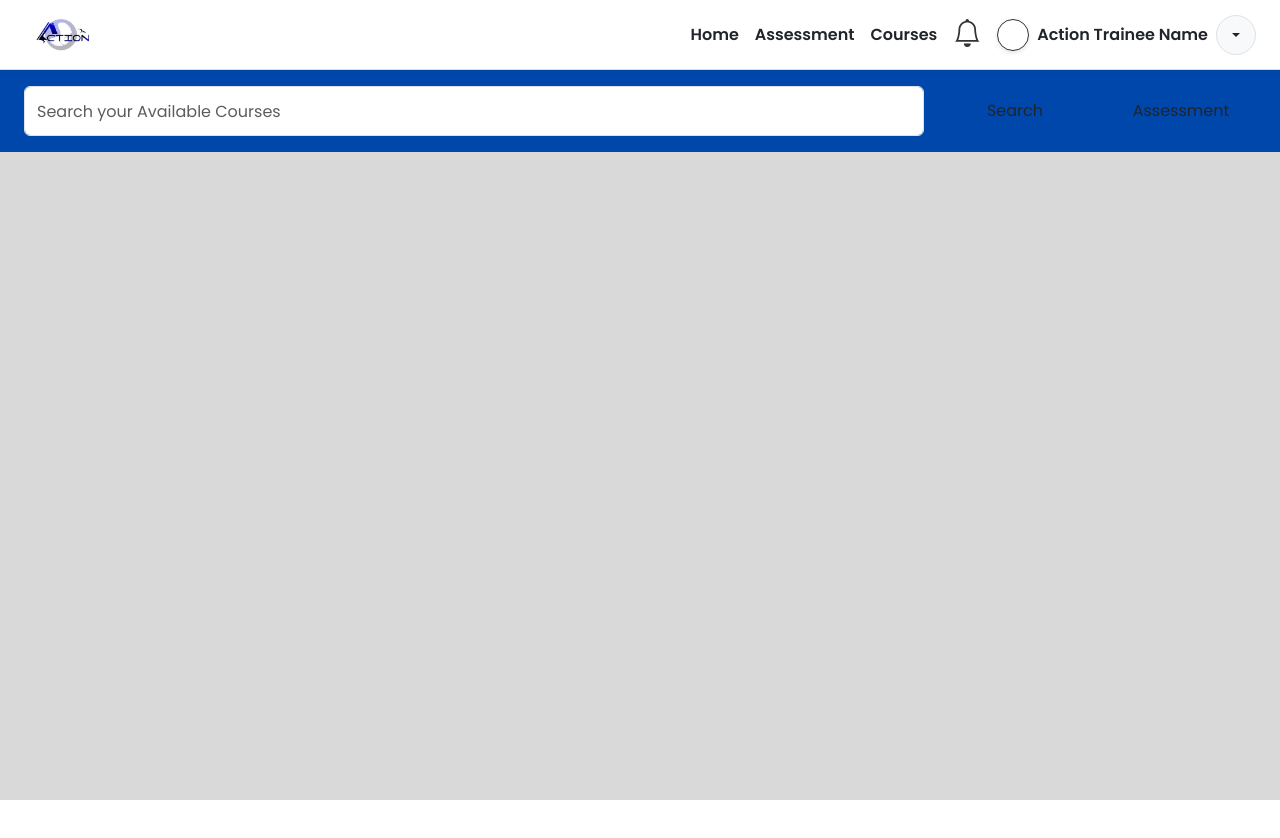
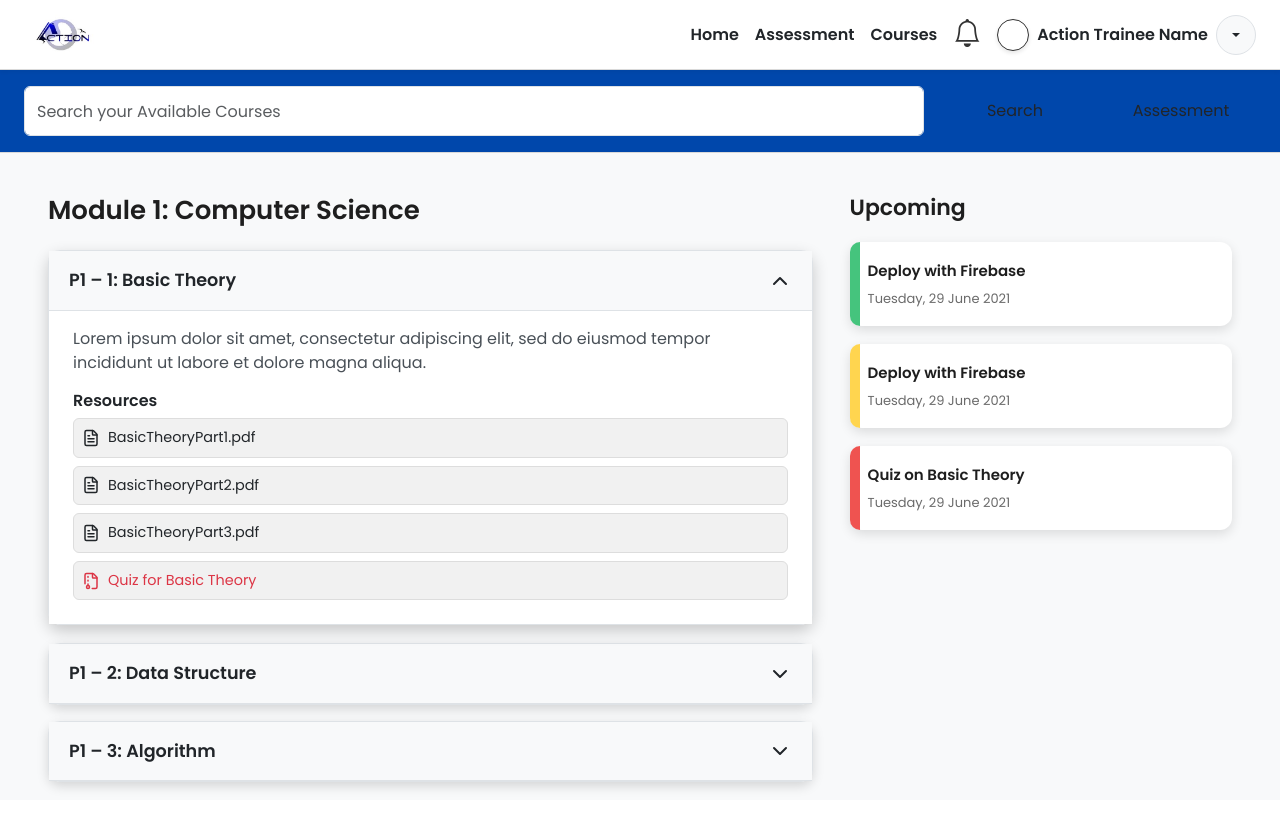
Before and after one commit to kyleramirez143/ACTION_LMS, a React (Vite) app in the folder frontend/lms-proj/: page /modules in a window 1280 px wide. Shown: the top 838 px of the page. After the commit the page ends 800 px from the top, so only its background shows below. Built offline with nearby package versions, Linux system fonts and the light colour scheme.

Commit message:
fixed module accordion and upcoming panels

```diff
--- a/frontend/lms-proj/index.html
+++ b/frontend/lms-proj/index.html
@@ -10,5 +10,6 @@
   <body>
     <div id="root"></div>
     <script type="module" src="/src/main.jsx"></script>
+    <script src="https://cdn.jsdelivr.net/npm/bootstrap@5.3.2/dist/js/bootstrap.bundle.min.js"></script>
   </body>
 </html>
--- a/frontend/lms-proj/src/App.css
+++ b/frontend/lms-proj/src/App.css
@@ -18,14 +18,15 @@
 
 /* Global reset and layout */
 html, body, #root {
+  font-family: 'Poppins', sans-serif;
   height: 100%;
   margin: 0;
   padding: 0;
-  font-family: 'Poppins', sans-serif;
-  background-color: #D9D9D9;
-  /* overflow: hidden; */
-  box-sizing: border-box;
+  background-color: #f8f9fa;
+  overflow-x: hidden;
+  overflow-y: auto;
 }
+
 
 /* Ensure all elements respect box sizing */
 *, *::before, *::after {
--- a/frontend/lms-proj/src/App.jsx
+++ b/frontend/lms-proj/src/App.jsx
@@ -4,6 +4,7 @@
 import Course from "./Components/Course";
 import Navbar from "./Components/Navbar";
 import LoginPage from "./Components/LoginPage";
+import ModuleScreen from "./components/ModuleScreen";
 import "./App.css";
 import "bootstrap/dist/css/bootstrap.min.css";
 import "bootstrap-icons/font/bootstrap-icons.css";
@@ -11,7 +12,7 @@
 
 function AppContent() {
   const location = useLocation();
-  const hideNavbar = location.pathname === "/login";
+  const hideNavbar = location.pathname === "/";
 
   return (
     <>
@@ -19,8 +20,9 @@
 
       <div className="full-screen">
         <Routes>
-          <Route path="/login" element={<LoginPage />} />
-          <Route path="/" element={<Assessment />} />
+          <Route path="/" element={<LoginPage />} />
+          <Route path="/modules" element={<ModuleScreen />} />
+          <Route path="/assessment" element={<Assessment />} />
           <Route path="/course" element={<Course />} />
         </Routes>
       </div>
--- a/frontend/lms-proj/src/components/LoginPage.css
+++ b/frontend/lms-proj/src/components/LoginPage.css
@@ -162,7 +162,7 @@
     .eye-icon {
     position: absolute;
     right: 12px;
-    top: 58%;
+    top: 50%;
     transform: translateY(-50%);
     cursor: pointer;
     color: #888;
--- a/frontend/lms-proj/src/components/ModuleAccordion.jsx
+++ b/frontend/lms-proj/src/components/ModuleAccordion.jsx
@@ -1,5 +1,6 @@
 import React, { useState } from "react";
 import { FileText, FileArchive, ChevronUp, ChevronDown } from "lucide-react";
+
 
 export default function ModuleAccordion() {
   const [openIndex, setOpenIndex] = useState(0);
@@ -10,22 +11,36 @@
 
   const sections = [
     {
-      title: "P1 - 1: Basic Theory",
-      content: (
-        <ul className="resource-list">
-          <li><FileText size={18}/> BasicTheory.part1.pdf</li>
-          <li><FileText size={18}/> Basic Theory part2.pdf</li>
-          <li><FileText size={18}/> Basic Theory part3.pdf</li>
-          <li><FileArchive size={18}/> Quiz for Basic Theory</li>
-        </ul>
-      )
-    },
+    title: "P1 – 1: Basic Theory",
+    content: (
+      <>
+        <p className="accordion-description">
+          Lorem ipsum dolor sit amet, consectetur adipiscing elit, sed do eiusmod tempor incididunt ut labore et dolore magna aliqua.
+        </p>
+        <h6 className="resource-heading">Resources</h6>
+        <div className="resources-container">
+          <a href="#" className="resource-item" target="_blank" rel="noopener noreferrer">
+            <FileText size={18} /> BasicTheoryPart1.pdf
+          </a>
+          <a href="#" className="resource-item" target="_blank" rel="noopener noreferrer">
+            <FileText size={18} /> BasicTheoryPart2.pdf
+          </a>
+          <a href="#" className="resource-item" target="_blank" rel="noopener noreferrer">
+            <FileText size={18} /> BasicTheoryPart3.pdf
+          </a>
+          <a href="#" className="resource-item quiz-link" target="_blank" rel="noopener noreferrer">
+            <FileArchive size={18} /> Quiz for Basic Theory
+          </a>
+        </div>
+      </>
+    )
+  },
     {
-      title: "P1 - 2: Data Structure",
+      title: "P1 – 2: Data Structure",
       content: <p className="no-res">No resources available yet.</p>
     },
     {
-      title: "P1 - 3: Algorithm",
+      title: "P1 – 3: Algorithm",
       content: <p className="no-res">No resources available yet.</p>
     }
   ];
@@ -33,12 +48,11 @@
   return (
     <div className="accordion-wrapper">
       {sections.map((sec, i) => (
-        <div key={i} className="accordion-card">
+        <div key={i} className={`accordion-card ${openIndex === i ? "active" : ""}`}>
           <div className="accordion-header" onClick={() => toggle(i)}>
-            <span>{sec.title}</span>
+            <span className="accordion-title">{sec.title}</span>
             {openIndex === i ? <ChevronUp /> : <ChevronDown />}
           </div>
-
           {openIndex === i && (
             <div className="accordion-content">{sec.content}</div>
           )}
--- a/frontend/lms-proj/src/components/ModuleScreen.jsx
+++ b/frontend/lms-proj/src/components/ModuleScreen.jsx
@@ -1,20 +1,21 @@
+import React from "react";
 import ModuleAccordion from "./ModuleAccordion";
 import UpcomingPanel from "./UpcomingPanel";
 import "./modules.css";
 
 export default function ModuleScreen() {
   return (
-    <div className="screen-wrapper">
-      <TopNav />
+    <div className="module-container">
+      {/* LEFT: Accordion */}
+      <div className="module-left">
+        <div className="module-title">Module 1: Computer Science</div>
+        <ModuleAccordion />
+      </div>
 
-      <div className="module-container">
-        <div className="module-left">
-          <h1 className="module-title">Module 1: Computer Science</h1>
-          <ModuleAccordion />
-        </div>
-
-        <div className="module-right">
-          <h2 className="upcoming-title">Upcoming</h2>
+      {/* RIGHT: Upcoming Panel */}
+      <div className="module-right">
+        <div className="upcoming-title">Upcoming</div>
+        <div className="upcoming-wrapper">
           <UpcomingPanel />
         </div>
       </div>
--- a/frontend/lms-proj/src/components/Navbar.jsx
+++ b/frontend/lms-proj/src/components/Navbar.jsx
@@ -2,6 +2,7 @@
 import { Dropdown } from "react-bootstrap";
 import logo from "../image/logo.jpg";
 import "./Navbar.css";
+import { Link } from "react-router-dom";
 
 export default function Navbar() {
     return (
@@ -16,7 +17,7 @@
                 {/* Right Section */}
                 <div className="d-flex align-items-center gap-3">
                     <a href="#" className="nav-link text-dark fw-semibold">Home</a>
-                    <a href="#" className="nav-link text-dark fw-semibold">Assessment</a>
+                    <Link to="/assessment" className="nav-link text-dark fw-semibold">Assessment</Link>
                     <a href="#" className="nav-link text-dark fw-semibold">Courses</a>
 
                     <i className="bi bi-bell bell-icon"></i>
@@ -39,7 +40,7 @@
                                 <Dropdown.Item href="#">Settings & Privacy</Dropdown.Item>
                                 <Dropdown.Item href="#">Help & Support</Dropdown.Item>
                                 <Dropdown.Divider />
-                                <Dropdown.Item href="#" className="text-danger">Sign Out</Dropdown.Item>
+                                <Dropdown.Item as={Link} to="/" className="text-danger">Sign Out</Dropdown.Item>
                             </Dropdown.Menu>
                         </Dropdown>
                     </div>
--- a/frontend/lms-proj/src/components/UpcomingPanel.jsx
+++ b/frontend/lms-proj/src/components/UpcomingPanel.jsx
@@ -7,11 +7,18 @@
 
   return (
     <div className="upcoming-wrapper">
-        {events.map((e, i) => (
-            <div key={i} className={`upcoming-card ${e.color}`}>
-                <strong>{e.title}</strong>
-                <p>{e.date}</p>
-            </div>
-        ))}
+      {events.map((e, i) => (
+        <a
+          key={i}
+          href="#"
+          className={`upcoming-card ${e.color}`}
+          target="_blank"
+          rel="noopener noreferrer"
+        >
+          <strong>{e.title}</strong>
+          <p>{e.date}</p>
+        </a>
+      ))}
     </div>
-      );}
+  );
+}
--- a/frontend/lms-proj/src/components/modules.css
+++ b/frontend/lms-proj/src/components/modules.css
@@ -27,7 +27,7 @@
 
 .module-title {
   font-size: 26px;
-  font-weight: 600;
+  font-weight: bold;
   color: var(--text-dark);
   margin-bottom: 22px;
 }
@@ -36,58 +36,104 @@
 .accordion-wrapper {
   display: flex;
   flex-direction: column;
-  gap: 1.4rem;
+  gap: 1rem;
 }
 
 .accordion-card {
-  background: var(--white);
-  border-radius: var(--card-radius);
-  padding: 20px 22px;
-  box-shadow: var(--card-shadow);
-  width: 100%;
-  box-sizing: border-box;
+  border: 1px solid #dee2e6;
+  border-radius: 12px; /* smoother edges */
+  background-color: #fff;
+  /* stronger shadow */
+  box-shadow: 0 4px 12px rgba(0, 0, 0, 0.15);
+  transition: box-shadow 0.3s ease, transform 0.3s ease;
 }
 
+.accordion-card.active {
+  /* subtle lift when opened */
+  transform: translateY(-2px);
+  box-shadow: 0 6px 16px rgba(0, 0, 0, 0.2);
+}
+
+.accordion-content {
+  padding: 1rem 1.5rem;
+  background-color: #fff;
+  /* smooth opening */
+  max-height: 0;
+  overflow: hidden;
+  transition: max-height 0.4s ease, padding 0.3s ease;
+}
+
+.accordion-card.active .accordion-content {
+  max-height: 500px; /* enough to fit content */
+  padding: 1rem 1.5rem;
+}
+
+
 .accordion-header {
+  padding: 1rem 1.25rem;
+  font-weight: 600;
+  font-size: 1.1rem;
   display: flex;
   justify-content: space-between;
   align-items: center;
-  font-size: 17px;
-  color: var(--blue);
-  font-weight: 600;
   cursor: pointer;
+  background-color: #f8f9fa;
+  border-bottom: 1px solid #dee2e6;
+}
+
+.accordion-title {
+  font-weight: 700;
 }
 
 .accordion-content {
-  margin-top: 16px;
-  padding-left: 4px;
+  padding: 1rem 1.5rem;
+  background-color: #fff;
 }
 
-.resource-list {
-  list-style: none;
-  padding: 0;
-  margin: 0;
-  display: flex;
-  flex-direction: column;
-  gap: 10px;
-  font-size: 14px;
-  color: var(--text-medium);
+.accordion-description {
+  margin-bottom: 1rem;
+  color: #495057;
 }
 
-.resource-list li {
+.resource-heading {
+  font-weight: 600;
+  margin-bottom: 0.5rem;
+}
+
+/* Resource container */
+.resources-container {
+  margin-bottom: 0.5rem;
+}
+
+.resource-item {
   display: flex;
   align-items: center;
-  gap: 10px;
+  gap: 0.5rem;
+  background-color: #f1f1f1;
+  border: 1px solid #ddd;
+  border-radius: 6px;
+  padding: 0.5rem;
+  margin-bottom: 0.5rem;
+  font-size: 0.9rem;
+  text-decoration: none;
+  color: #212529;
+  transition: background-color 0.2s ease;
 }
 
-.no-res {
-  font-size: 14px;
-  color: var(--text-light);
+.resource-item:hover {
+  background-color: #e2e6ea;
 }
+
+.quiz-link {
+  color: #dc3545;
+  font-weight: 500;
+}
+
+
 
 /* ================= UPCOMING PANEL ================= */
 .module-right {
-  border:#ffffff
+  border: #ffffff;
 }
 
 .upcoming-title {
@@ -103,12 +149,24 @@
   gap: 18px;
 }
 
+/* Base card style */
 .upcoming-card {
+  display: block; /* makes it behave like a link */
   background: var(--white);
   padding: 18px;
-  border-radius: var(--card-radius);
+  border-radius: 12px; /* smoother edges */
   position: relative;
   box-shadow: var(--card-shadow);
+  text-decoration: none;
+  color: var(--text-dark);
+  transition: transform 0.25s ease, box-shadow 0.25s ease, background-color 0.25s ease;
+}
+
+/* Hover effect */
+.upcoming-card:hover {
+  transform: translateY(-4px);
+  box-shadow: 0 6px 16px rgba(0,0,0,0.2);
+  background-color: #ffffff;
 }
 
 /* Colored tags */
@@ -131,6 +189,7 @@
 .upcoming-card strong {
   font-size: 15px;
   color: var(--text-dark);
+  display: block;
 }
 
 .upcoming-card p {
@@ -138,6 +197,7 @@
   font-size: 13px;
   color: var(--text-light);
 }
+
 
 /* ================= RESPONSIVE ================= */
 /* @media (max-width: 1250px) {
```
